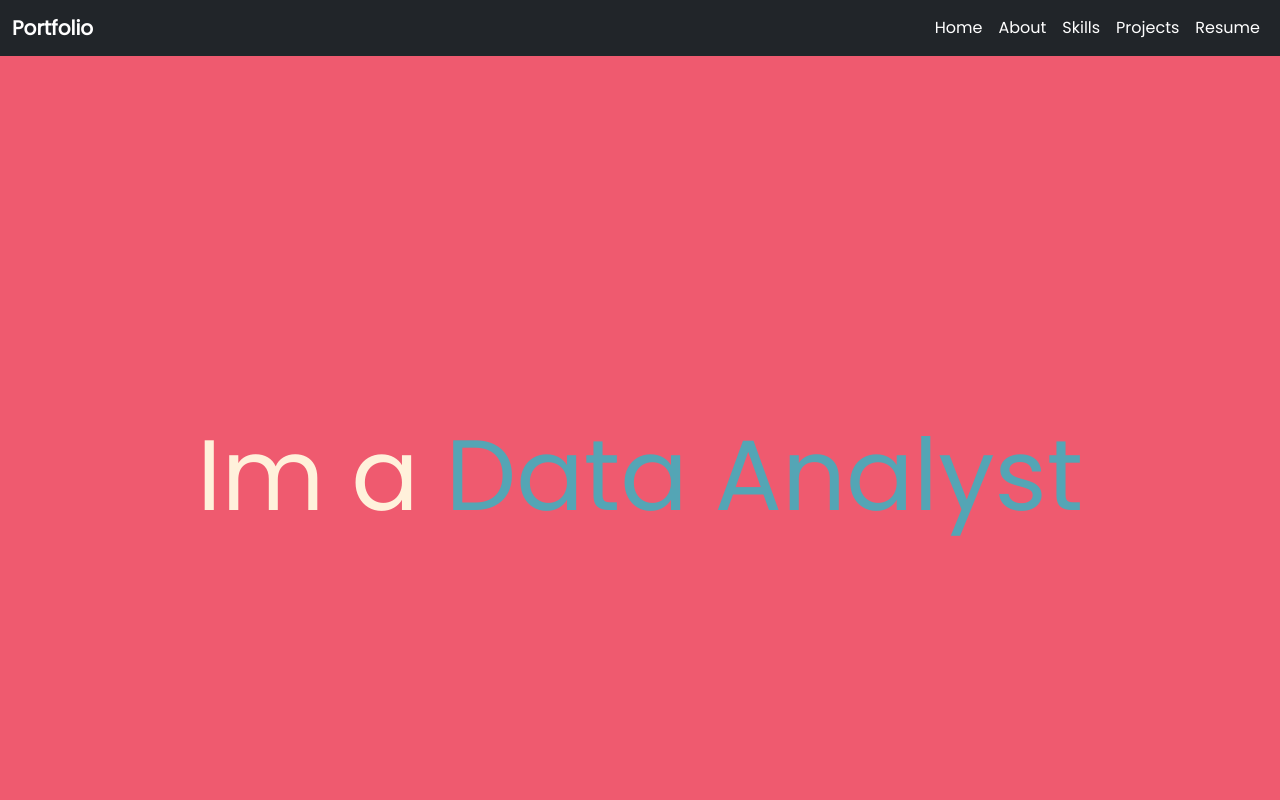
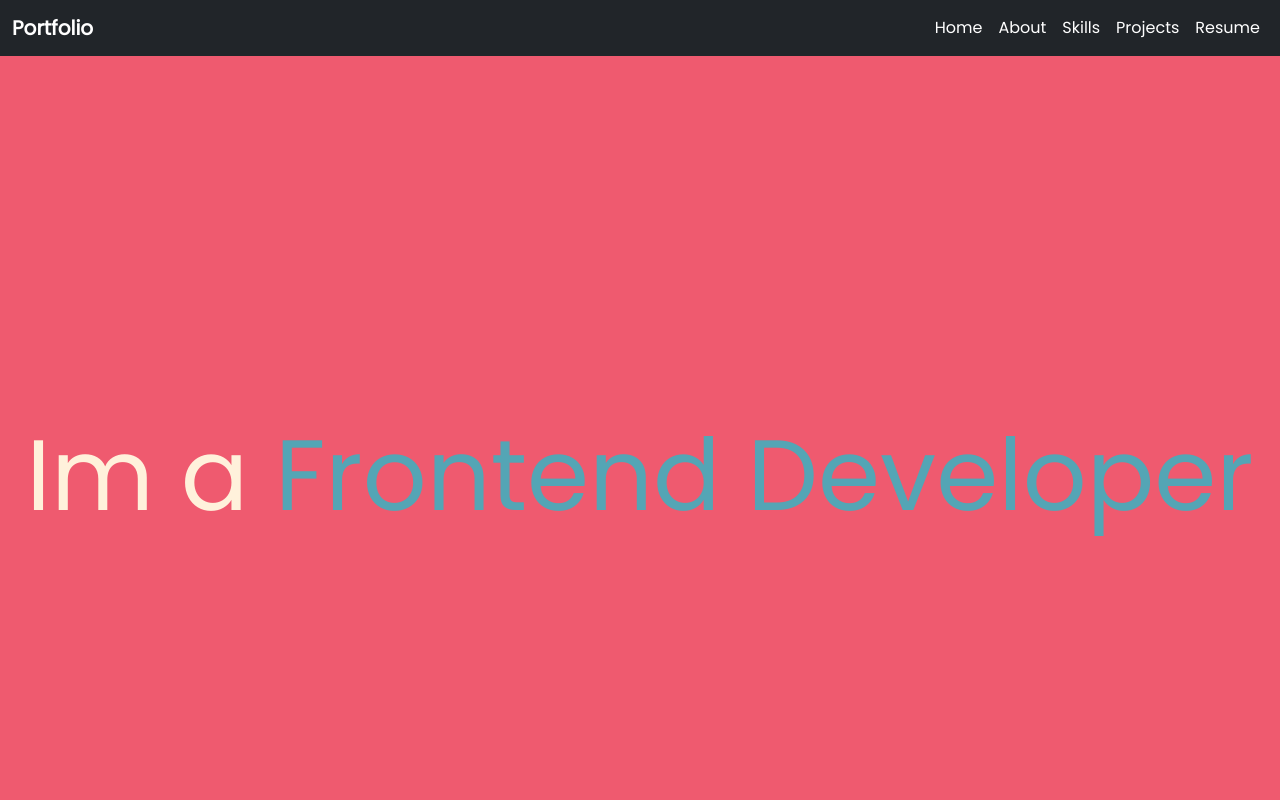
Before and after one commit to SRIDHANYA3110/portfolio, a plain HTML site: page index.html in a window 1280 px wide. Shown: the top 800 px of the page. Drawn offline with nearby package versions, Linux system fonts and the light colour scheme.

Commit message:
Update index.html

```diff
--- a/index.html
+++ b/index.html
@@ -43,7 +43,7 @@
 
 
   <section id="home">
-  <p class="text-center">Im a <span>Data Analyst</span></p>
+  <p class="text-center">Im a <span>Frontend Developer</span></p>
   </section>
 
 
```
